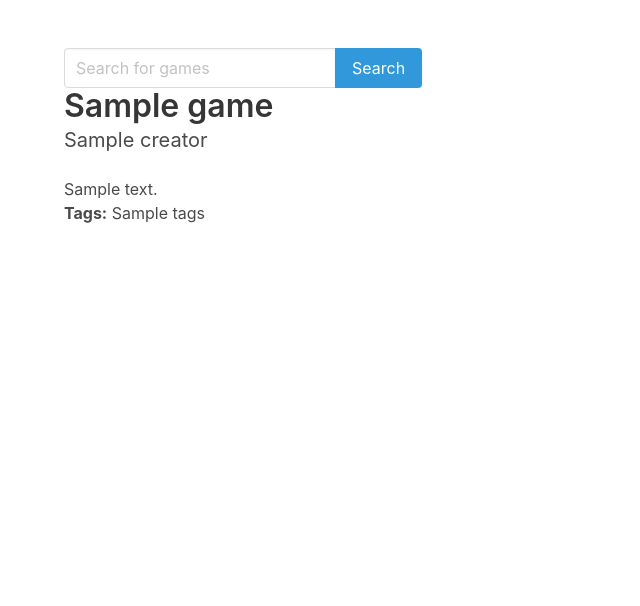
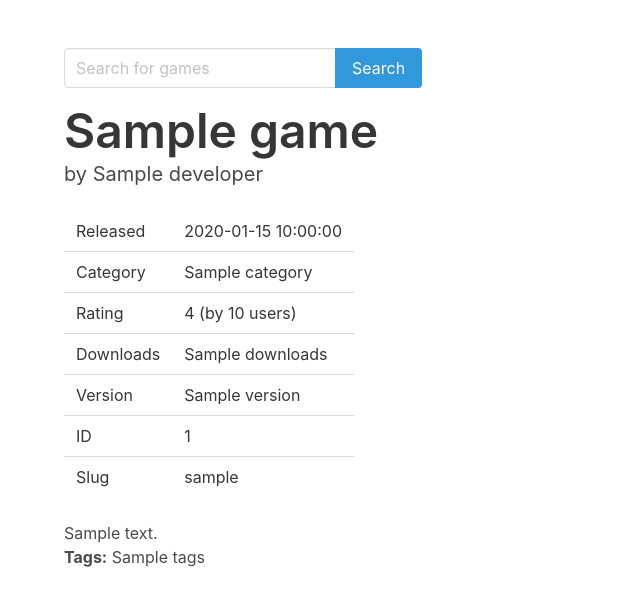
Before and after one commit to honno/yygarchive.org, a Flask app: template templates/game.html in a window 1280 px wide. Shown: the top 606 px of the page, without its empty margins (0-640 px from the left). Run offline with Flask 2, Linux system fonts and the light colour scheme; the template is opened without the code that fills it: most values are stand-ins (such as "Sample title", 1, 10 or a date in 2020).

Commit message:
more game info

```diff
--- a/templates/game.html
+++ b/templates/game.html
@@ -3,11 +3,43 @@
 {% block body %}
 <section class="section">
     {% include "form.html" %}
-    <div class="container">
-        <h1 class="title">{{ game.title }}</h1>
-        <p class="subtitle is-5">{{ game.creator }}</p>
+    <div class="container mt-4">
+        <h1 class="title is-1">{{ game.title }}</h1>
+        <p class="subtitle is-5">by {{ game.developer }}</p>
+        <table class="table">
+            <tr>
+                <td>Released</td>
+                <td>{{ game.date }}</td>
+            </tr>
+            <tr>
+                <td>Category</td>
+                <td>{{ game.category }}</td>
+            </tr>
+            <tr>
+                <td>Rating</td>
+                <td>{{ game.rating }} (by {{ game.nratings }} users)</td>
+            </tr>
+            <tr>
+                <td>Downloads</td>
+                <td>{{ game.downloads }}</td>
+            </tr>
+            <tr>
+                <td>Version</td>
+                <td>{{ game.version }}</td>
+            </tr>
+            <tr>
+                <td>ID</td>
+                <td>{{ game.id }}</td>
+            </tr>
+            <tr>
+                <td>Slug</td>
+                <td>{{ game.slug }}</td>
+            </tr>
+        </table>
         {{ game.description | safe }}
+        {% if game.tags | length > 0 %}
         <p><b>Tags:</b> {{ game.tags }}</p>
+        {% endif %}
     </div>
 </section>
 {% endblock %}
```
Also changed, not shown: templates/search.html (+3 -5 lines).
